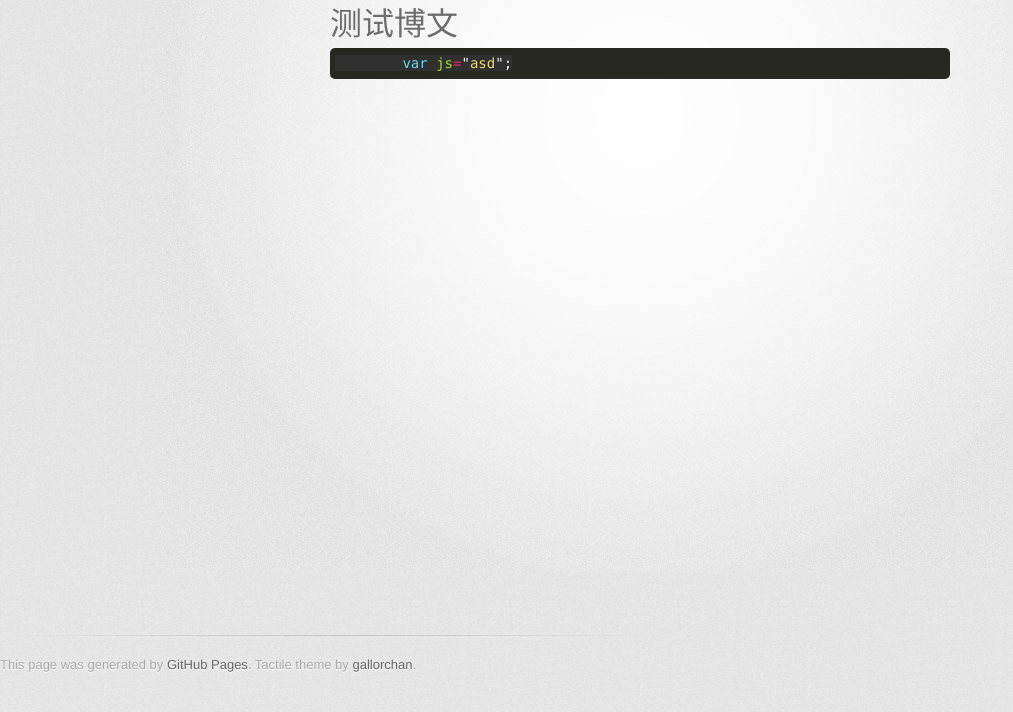
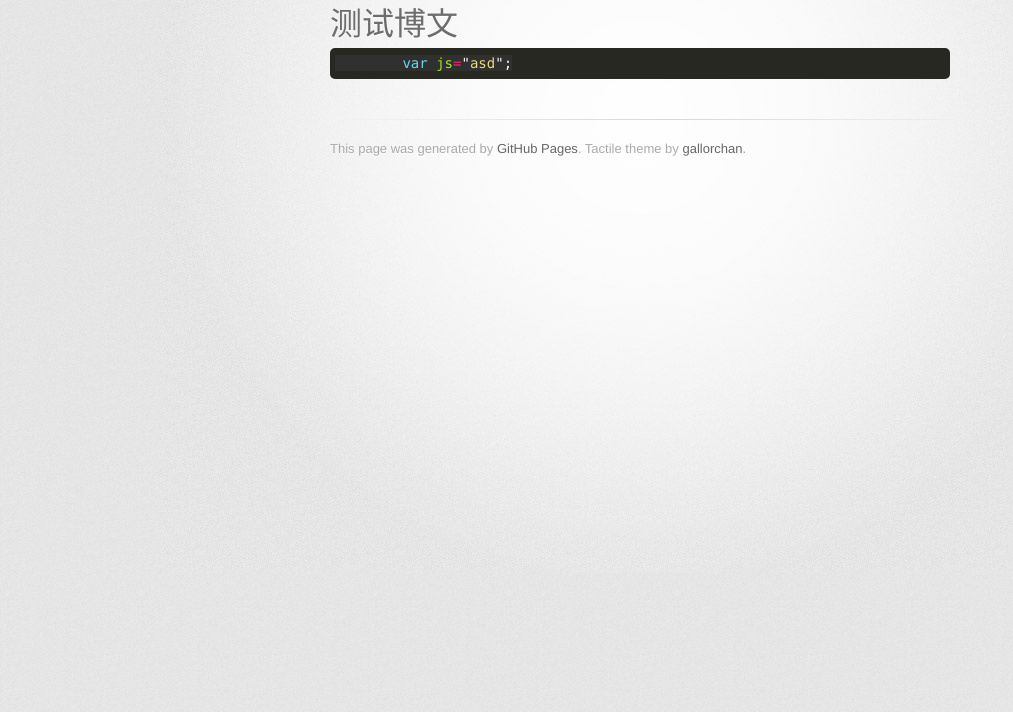
Before and after one commit to ilimei/ilimei.github.io, a Jekyll site: the page built from _posts/2016-08-18-test.md, in a window 1280 px wide. Shown: the top 712 px of the page, without its empty margins (0-1013 px from the left). Built offline with Jekyll 4.4.1, drawn with Linux system fonts in a browser that asks for light colours; some web fonts are replaced; comment, search, counter and statistics services are not loaded.

Commit message:
修改多说和footer的位置

```diff
--- a/_layouts/post.html
+++ b/_layouts/post.html
@@ -8,13 +8,15 @@
 	<div id="container">
 		<div class="inner">
 			{{ content }}
+			<!-- 多说评论框 start -->
+			<div class="ds-thread"
+				 data-thread-key="{{ page.id }}"
+				 data-title="{{ page.title }}"
+				 data-url="{{ page.url }}"></div>
+			<!-- 多说评论框 end -->
+			{% include footer.html %}
 		</div>
 	</div>
-	{% include footer.html %}
-
-	<!-- 多说评论框 start -->
-	<div class="ds-thread" data-thread-key="{{ page.id }}" data-title="{{ page.title }}" data-url="{{ page.url }}"></div>
-	<!-- 多说评论框 end -->
 	<!-- 多说公共JS代码 start (一个网页只需插入一次) -->
 	<script type="text/javascript">
 		var duoshuoQuery = {short_name:"ailimei"};
```
